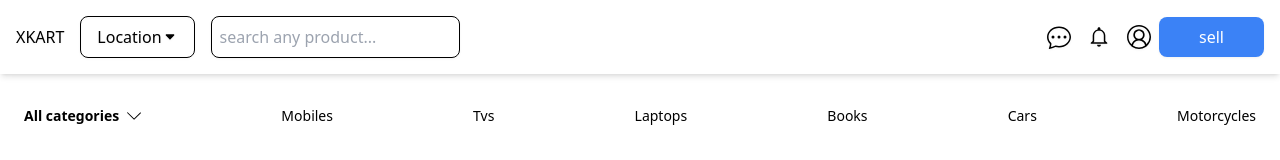
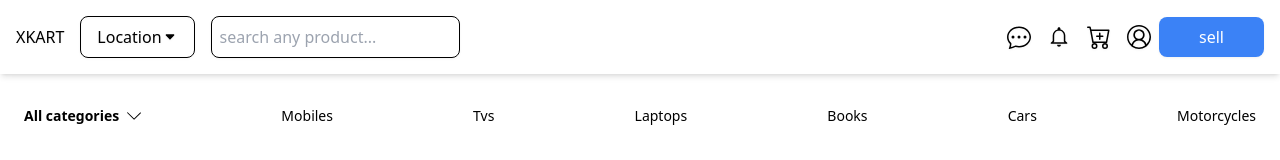
Before and after one commit to jaypatel523/XKART, a React (Vite) app in the folder client/: page / in a window 1280 px wide. Shown: the top 160 px of the page. Built offline with nearby package versions, Linux system fonts and the light colour scheme.

Commit message:
wishlist added

```diff
--- a/client/src/components/Pages/Navbar.jsx
+++ b/client/src/components/Pages/Navbar.jsx
@@ -1,7 +1,7 @@
 import React, { useState } from "react";
 import { Link, useNavigate } from "react-router-dom";
 import { TiArrowSortedDown } from "react-icons/ti";
-import { BsChatDots } from "react-icons/bs";
+import { BsChatDots, BsCartPlus } from "react-icons/bs";
 import { IoMdNotificationsOutline } from "react-icons/io";
 import { VscAccount } from "react-icons/vsc";
 import { BiSearch } from "react-icons/bi";
@@ -43,6 +43,9 @@ const Navbar = () => {
           <Link to="/chat" className="p-2">
             <IoMdNotificationsOutline className="w-6 h-6" />
           </Link>
+          <Link to="/wishlist" className="p-2">
+            <BsCartPlus className="w-6 h-6" />
+          </Link>
           <Link to="/login" className="p-2">
             <VscAccount className="w-6 h-6" />
           </Link>
--- /dev/null
+++ b/client/src/components/Pages/Wishlist.jsx
@@ -0,0 +1,11 @@
+import React from "react";
+
+const Wishlist = () => {
+  return (
+    <>
+      <div>Wishlist page comming soon</div>
+    </>
+  );
+};
+
+export default Wishlist;
--- a/client/src/router.jsx
+++ b/client/src/router.jsx
@@ -1,4 +1,5 @@
 import { createBrowserRouter } from "react-router-dom";
+import Wishlist from "./components/Pages/Wishlist";
 import Login from "./components/Authentication/Login";
 import Register from "./components/Authentication/Register";
 import Chat from "./components/Pages/Chat";
@@ -29,6 +30,10 @@ const router = createBrowserRouter([
     element: <Sell />,
   },
   {
+    path: "/wishlist",
+    element: <Wishlist />,
+  },
+  {
     path: "/menu",
     element: <Menu />,
   },
```
